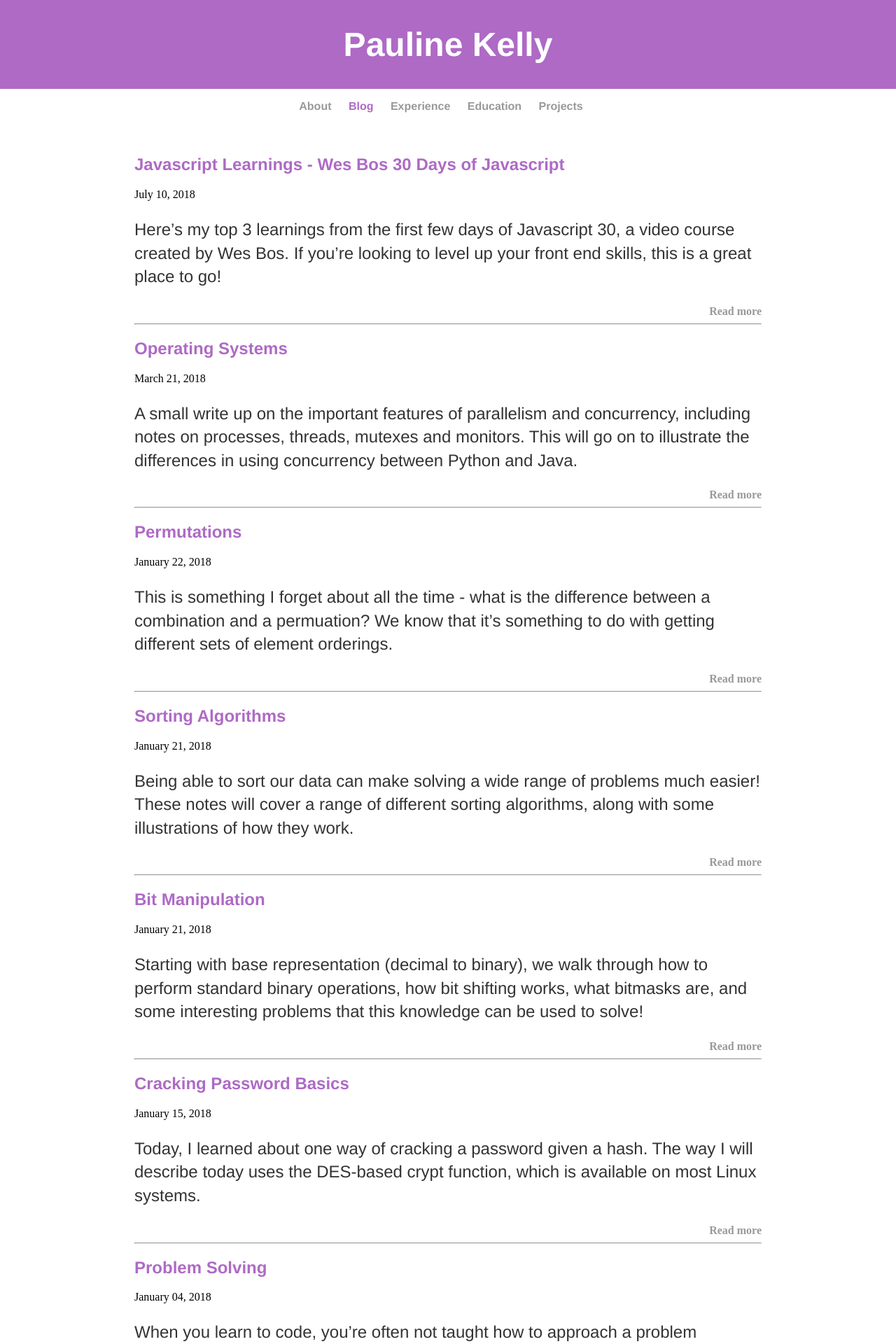
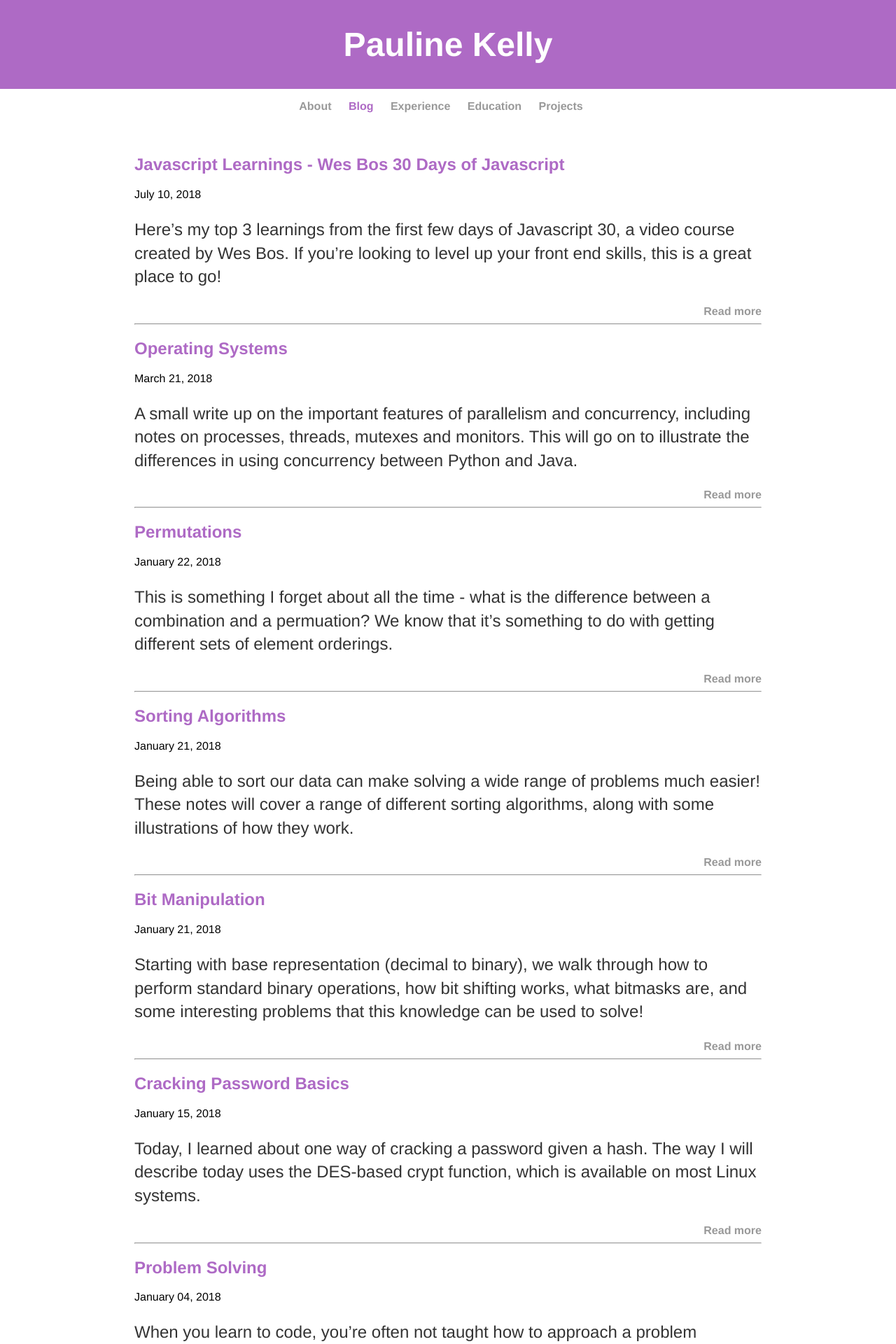
Before and after one commit to Sebbenbear/sebbenbear.github.io, a Jekyll site: the page built from blog/index.html, in a window 1280 px wide. Shown: the top 1920 px of the page at 70% size. Built offline with Jekyll 4.4.1, drawn with Linux system fonts in a browser that asks for light colours.

Commit message:
extract font family in classes to body

```diff
--- a/css/main.css
+++ b/css/main.css
@@ -1,6 +1,7 @@
 body {
     margin: 0px auto;
     text-align: center;
+    font-family:'Helvetica', 'Arial', 'Sans-Serif';
 }
 
 .heading {
@@ -14,7 +15,6 @@
 }
 
 nav ul, footer ul {
-    font-family:'Helvetica', 'Arial', 'Sans-Serif';
     padding: 0px;
     list-style: none;
     font-weight: bold;
@@ -32,17 +32,14 @@
 }
 h1 {
     font-size: 3em;
-    font-family:'Helvetica', 'Arial', 'Sans-Serif';
 }
 h2 {
-    font-family:'Helvetica', 'Arial', 'Sans-Serif';
     color: #AE6AC5;
 }
 p {
     font-size: 1.5em;
     line-height: 1.4em;
     color: #333;
-    font-family:'Helvetica', 'Arial', 'Sans-Serif';
 }
 footer {
     border-top: 1px solid #d5d5d5;
```
